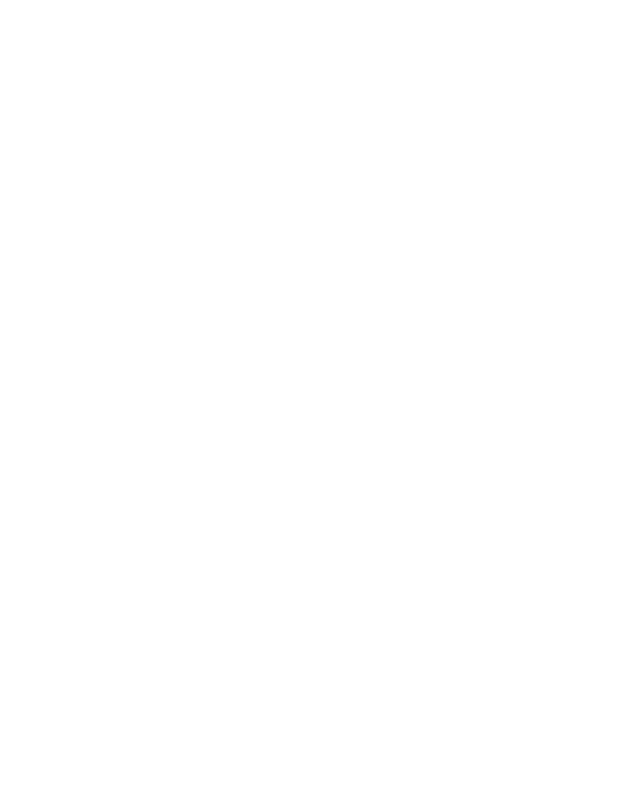
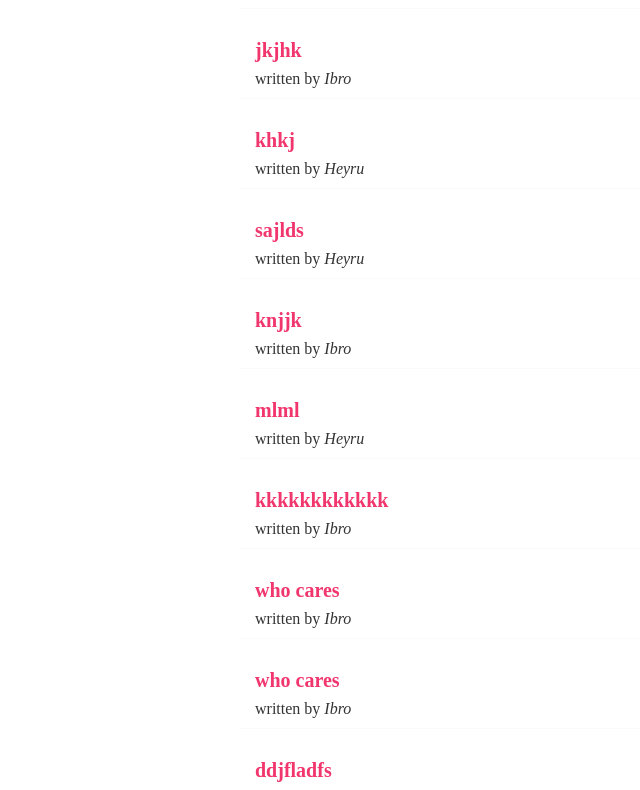
Before and after one commit to BlackLionXD/react-app, a React (Create React App) app: page / in a window 1280 px wide. Shown: the part 809-1599 px from the top of the page, without its empty margins (121-761 px from the left). Before the commit the page ends 800 px from the top, so only its background shows below. Built offline with nearby package versions, Linux system fonts and the light colour scheme; data requests are answered from the project's data file.

Commit message:
navigate react works

```diff
--- a/data/db.json
+++ b/data/db.json
@@ -29,6 +29,102 @@
       "content": "kljlkljl",
       "author": "Ibro",
       "id": 5
+    },
+    {
+      "title": "jkjhk",
+      "content": "bjjk",
+      "author": "Ibro",
+      "id": 6
+    },
+    {
+      "title": "jkjhk",
+      "content": "bjjk",
+      "author": "Ibro",
+      "id": 7
+    },
+    {
+      "title": "jkjhk",
+      "content": "bjjk",
+      "author": "Ibro",
+      "id": 8
+    },
+    {
+      "title": "khkj",
+      "content": "nkjkjj",
+      "author": "Heyru",
+      "id": 9
+    },
+    {
+      "title": "sajlds",
+      "content": "asdkls",
+      "author": "Heyru",
+      "id": 10
+    },
+    {
+      "title": "knjjk",
+      "content": "jljl",
+      "author": "Ibro",
+      "id": 11
+    },
+    {
+      "title": "mlml",
+      "content": "mlmlm",
+      "author": "Heyru",
+      "id": 12
+    },
+    {
+      "title": "kkkkkkkkkkkk",
+      "content": "kkkkkkkkkkkkkkkkkkk",
+      "author": "Ibro",
+      "id": 13
+    },
+    {
+      "title": "who cares",
+      "content": "if u asof sfsiof jsfjso if sff sf d s fsdc",
+      "author": "Ibro",
+      "id": 14
+    },
+    {
+      "title": "who cares",
+      "content": "if u asof sfsiof jsfjso if sff sf d s fsdc",
+      "author": "Ibro",
+      "id": 15
+    },
+    {
+      "title": "ddjfladfs",
+      "content": "asdjfafl",
+      "author": "Ibro",
+      "id": 16
+    },
+    {
+      "title": "ddjfladfs",
+      "content": "asdjfafl",
+      "author": "Ibro",
+      "id": 17
+    },
+    {
+      "title": "ddjfladfs",
+      "content": "asdjfafl",
+      "author": "Ibro",
+      "id": 18
+    },
+    {
+      "title": "ddjfladfs",
+      "content": "asdjfafl",
+      "author": "Ibro",
+      "id": 19
+    },
+    {
+      "title": "hiuhuih",
+      "content": "jljljl",
+      "author": "Ibro",
+      "id": 20
+    },
+    {
+      "title": "test",
+      "content": "test 123 test 212",
+      "author": "Ibro",
+      "id": 21
     }
   ]
 }
--- a/src/App.js
+++ b/src/App.js
@@ -4,6 +4,7 @@ import Home from './Home';
 import { BrowserRouter, Routes, Route } from 'react-router-dom';
 import Create from './Create';
 import BlogDetails from './BlogDetails';
+import ErrorPage from './ErrorPage';
 export default function App(){
 
 
@@ -16,6 +17,8 @@ return(
         <Route path="/" element={<Home />}/>
         <Route path = "/create" element= {<Create/>}/>
       <Route path = "/blogs/:blogId" element = {<BlogDetails/>}/>
+      <Route path = "*" element = {<ErrorPage/>}/>
+
         </Routes>
      </div>
 
--- a/src/Create.js
+++ b/src/Create.js
@@ -1,26 +1,35 @@
 import { useState } from "react";
-
+import { useNavigate } from "react-router-dom";
 
 
 const Create = () => {
     const [title,setTitle]= useState('');
     const [content, setContent] = useState('');
     const [author, setAuthor] = useState('Ibro')
-
+    const [loading,setLoading] = useState(false)
+    const navigate = useNavigate();
     const handleSubmit = (e)=> {
         // console.log("click event works");
         e.preventDefault();
 
         const blog= {title, content, author}
-        console.log(blog)
+        console.log(blog);
+        setLoading(true);
         fetch('http://localhost:8000/blogs',{
                 method: 'POST',
                 headers:{"Content-Type": "application/json"},
                 body: JSON.stringify(blog)
-            }).then(()=>{
+            }).then((res)=>{
+                // console.log(res);
+                //  console.log(res.ok)
+                // if(!res.ok){
+                //     throw Error("couldn't fetch the data");
+                //   }
+                navigate('/')
                 console.log('new blog added')
             }).catch(error =>{
                 console.log(error)
+                setLoading(false)
             })
 
     }
@@ -58,7 +67,9 @@ const Create = () => {
 
                 </select>
                 {author}
-            <button onClick={handleSubmit}>Add Blog</button>
+       {!loading  &&   <button onClick={handleSubmit}>Add Blog</button>}
+         {loading &&<button diabled>loading ....</button>
+}
             </form>
         </div>
      );
--- /dev/null
+++ b/src/ErrorPage.js
@@ -0,0 +1,9 @@
+import React from 'react'
+
+function ErrorPage() {
+  return (
+    <div>404 - Error Page Not Found</div>
+  )
+}
+
+export default ErrorPage
```
